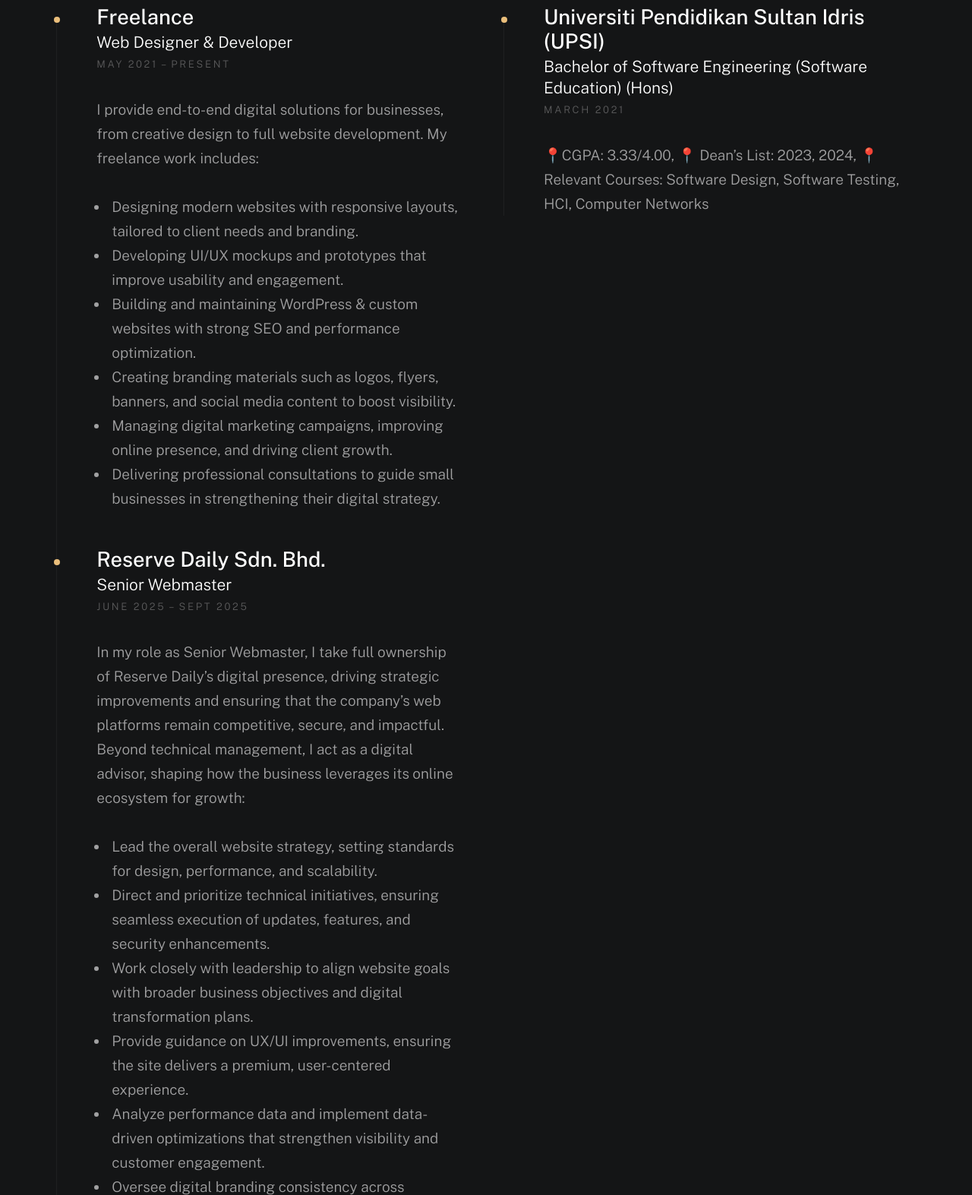
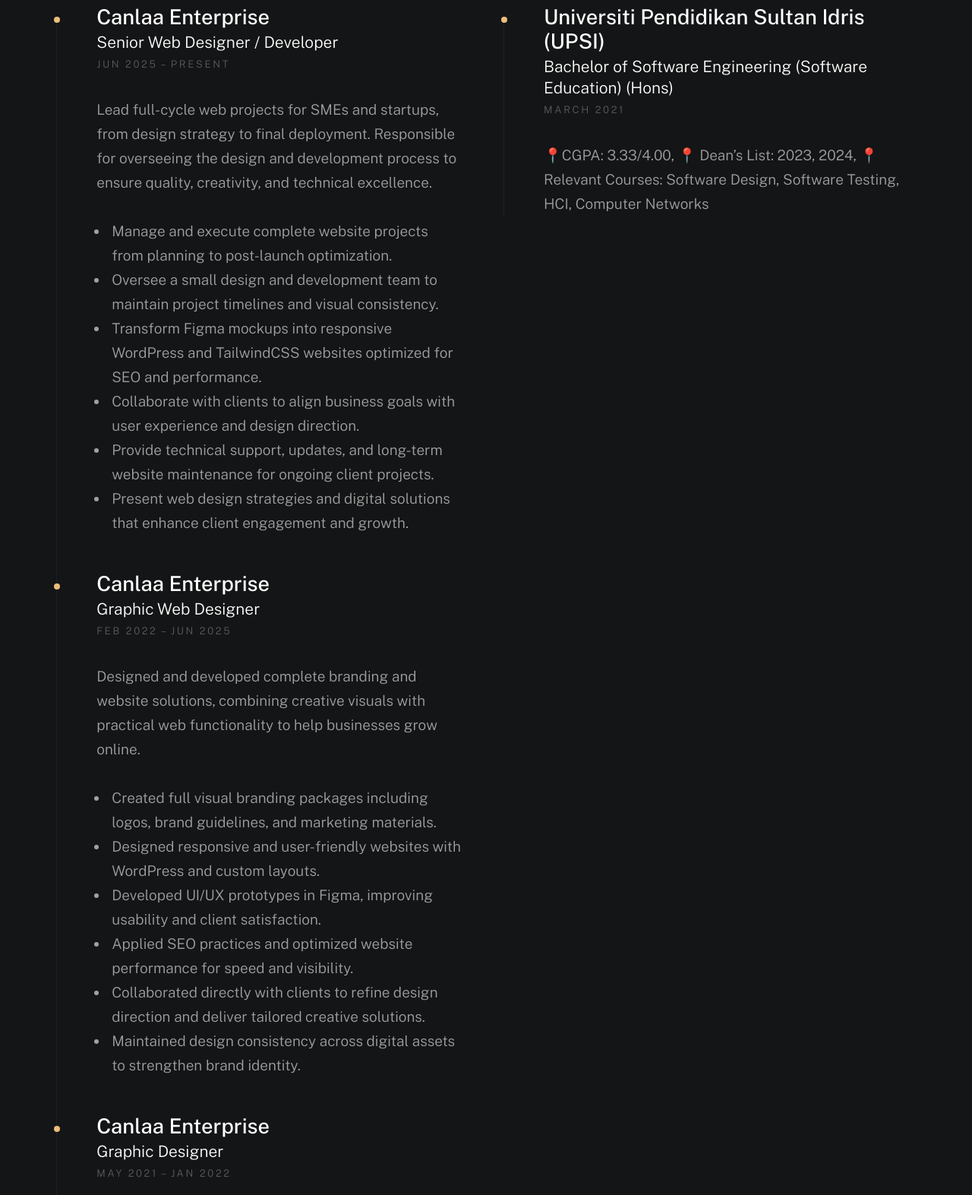
Before and after one commit to Zmbieyy/nikhanif.github.io, a plain HTML site: page index.html in a window 1280 px wide. Shown: the part 3480-5053 px from the top of the page at 76% size. Drawn offline with nearby package versions, Linux system fonts and the light colour scheme; a web font is replaced by a local one.

Commit message:
tukar sikit

```diff
--- a/index.html
+++ b/index.html
@@ -193,22 +193,21 @@
                             <div class="timeline__block">
                                 <div class="timeline__bullet"></div>
                                 <div class="timeline__header">
-                                    <h4 class="timeline__title">Freelance</h4>
-                                    <h5 class="timeline__meta">Web Designer & Developer</h5>
-                                    <p class="timeline__timeframe">May 2021 – Present</p>
+                                    <h4 class="timeline__title">Canlaa Enterprise</h4>
+                                    <h5 class="timeline__meta">Senior Web Designer / Developer</h5>
+                                    <p class="timeline__timeframe">Jun 2025 – Present</p>
                                 </div>
                                 <div class="timeline__desc">
-                                    <p>I provide end-to-end digital solutions for businesses, from creative design to full website development.
-                                        My freelance work includes:</p>
+                                    <p>Lead full-cycle web projects for SMEs and startups, from design strategy to final deployment. Responsible for
+                                        overseeing the design and development process to ensure quality, creativity, and technical excellence.</p>
                                     <ul>
-                                        <li>Designing modern websites with responsive layouts, tailored to client needs and branding.</li>
-                                        <li>Developing UI/UX mockups and prototypes that improve usability and engagement.</li>
-                                        <li>Building and maintaining WordPress & custom websites with strong SEO and performance optimization.</li>
-                                        <li>Creating branding materials such as logos, flyers, banners, and social media content to boost
-                                            visibility.</li>
-                                        <li>Managing digital marketing campaigns, improving online presence, and driving client growth.</li>
-                                        <li>Delivering professional consultations to guide small businesses in strengthening their digital strategy.
-                                        </li>
+                                        <li>Manage and execute complete website projects from planning to post-launch optimization.</li>
+                                        <li>Oversee a small design and development team to maintain project timelines and visual consistency.</li>
+                                        <li>Transform Figma mockups into responsive WordPress and TailwindCSS websites optimized for SEO and
+                                            performance.</li>
+                                        <li>Collaborate with clients to align business goals with user experience and design direction.</li>
+                                        <li>Provide technical support, updates, and long-term website maintenance for ongoing client projects.</li>
+                                        <li>Present web design strategies and digital solutions that enhance client engagement and growth.</li>
                                     </ul>
                                 </div>
                             </div>
@@ -216,27 +215,42 @@
                             <div class="timeline__block">
                                 <div class="timeline__bullet"></div>
                                 <div class="timeline__header">
-                                    <h4 class="timeline__title">Reserve Daily Sdn. Bhd.</h4>
-                                    <h5 class="timeline__meta">Senior Webmaster</h5>
-                                    <p class="timeline__timeframe">June 2025 – Sept 2025</p>
+                                    <h4 class="timeline__title">Canlaa Enterprise</h4>
+                                    <h5 class="timeline__meta">Graphic Web Designer</h5>
+                                    <p class="timeline__timeframe">Feb 2022 – Jun 2025</p>
                                 </div>
                                 <div class="timeline__desc">
-                                    <p>In my role as Senior Webmaster, I take full ownership of Reserve Daily’s digital presence, driving strategic
-                                        improvements and ensuring that the company’s web platforms remain competitive, secure, and impactful. Beyond
-                                        technical management, I act as a digital advisor, shaping how the business leverages its online ecosystem
-                                        for growth:</p>
+                                    <p>Designed and developed complete branding and website solutions, combining creative visuals with practical web
+                                        functionality to help businesses grow online.</p>
                                     <ul>
-                                        <li>Lead the overall website strategy, setting standards for design, performance, and scalability.</li>
-                                        <li>Direct and prioritize technical initiatives, ensuring seamless execution of updates, features, and
-                                            security enhancements.</li>
-                                        <li>Work closely with leadership to align website goals with broader business objectives and digital
-                                            transformation plans.</li>
-                                        <li>Provide guidance on UX/UI improvements, ensuring the site delivers a premium, user-centered experience.
+                                        <li>Created full visual branding packages including logos, brand guidelines, and marketing materials.</li>
+                                        <li>Designed responsive and user-friendly websites with WordPress and custom layouts.</li>
+                                        <li>Developed UI/UX prototypes in Figma, improving usability and client satisfaction.</li>
+                                        <li>Applied SEO practices and optimized website performance for speed and visibility.</li>
+                                        <li>Collaborated directly with clients to refine design direction and deliver tailored creative solutions.
                                         </li>
-                                        <li>Analyze performance data and implement data-driven optimizations that strengthen visibility and customer
-                                            engagement.</li>
-                                        <li>Oversee digital branding consistency across platforms, reinforcing the company’s identity and
-                                            credibility.</li>
+                                        <li>Maintained design consistency across digital assets to strengthen brand identity.</li>
+                                    </ul>
+                                </div>
+                            </div>
+
+                            <div class="timeline__block">
+                                <div class="timeline__bullet"></div>
+                                <div class="timeline__header">
+                                    <h4 class="timeline__title">Canlaa Enterprise</h4>
+                                    <h5 class="timeline__meta">Graphic Designer</h5>
+                                    <p class="timeline__timeframe">May 2021 – Jan 2022</p>
+                                </div>
+                                <div class="timeline__desc">
+                                    <p>Created strong visual content and branding assets to help clients establish a professional and recognizable
+                                        identity across digital and print platforms.</p>
+                                    <ul>
+                                        <li>Designed impactful brand visuals including logos, business cards, flyers, posters, and social media
+                                            content.</li>
+                                        <li>Built consistent brand identities with a focus on typography, color harmony, and layout balance.</li>
+                                        <li>Produced creative assets for marketing and advertising campaigns to increase engagement.</li>
+                                        <li>Collaborated with clients to develop clear visual directions aligned with brand goals.</li>
+                                        <li>Delivered multiple design projects within deadlines while maintaining high attention to detail.</li>
                                     </ul>
                                 </div>
                             </div>
```
